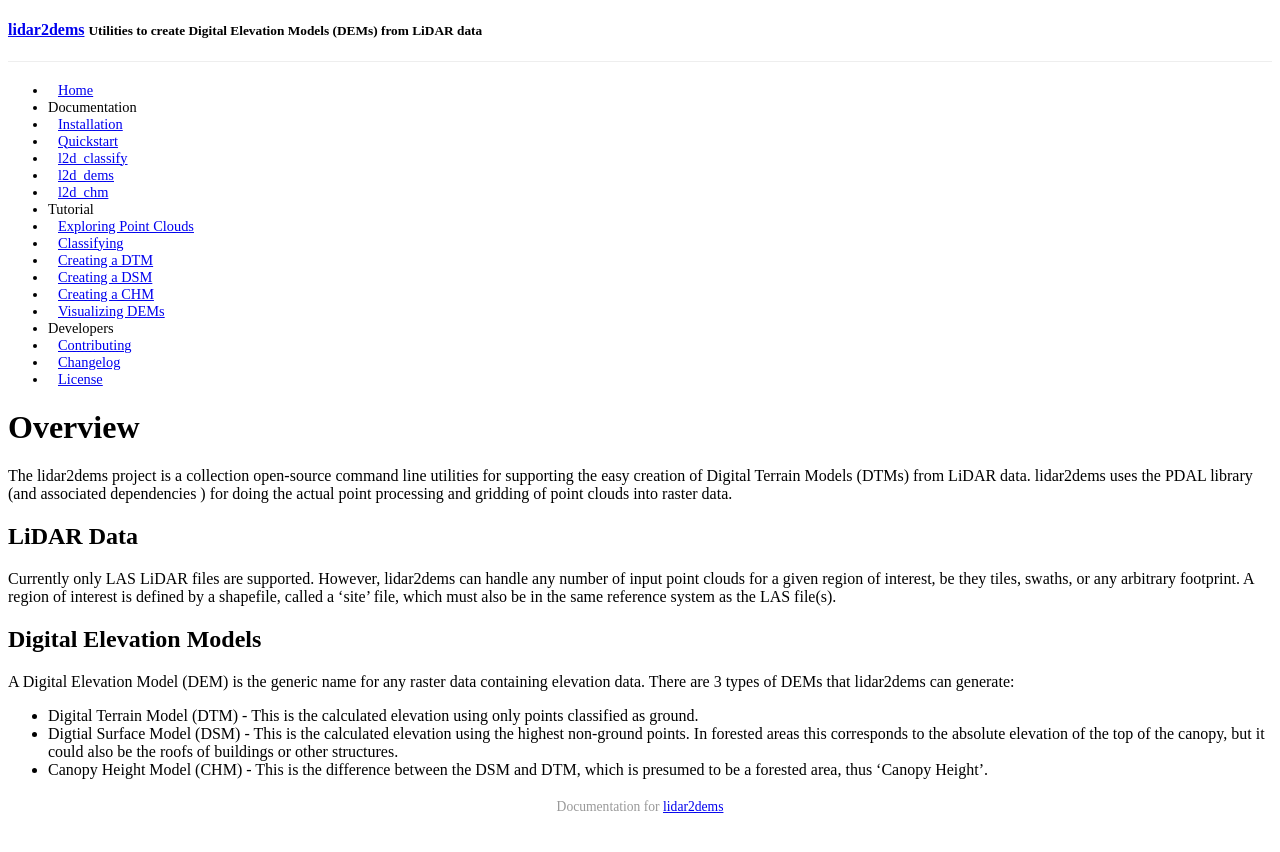
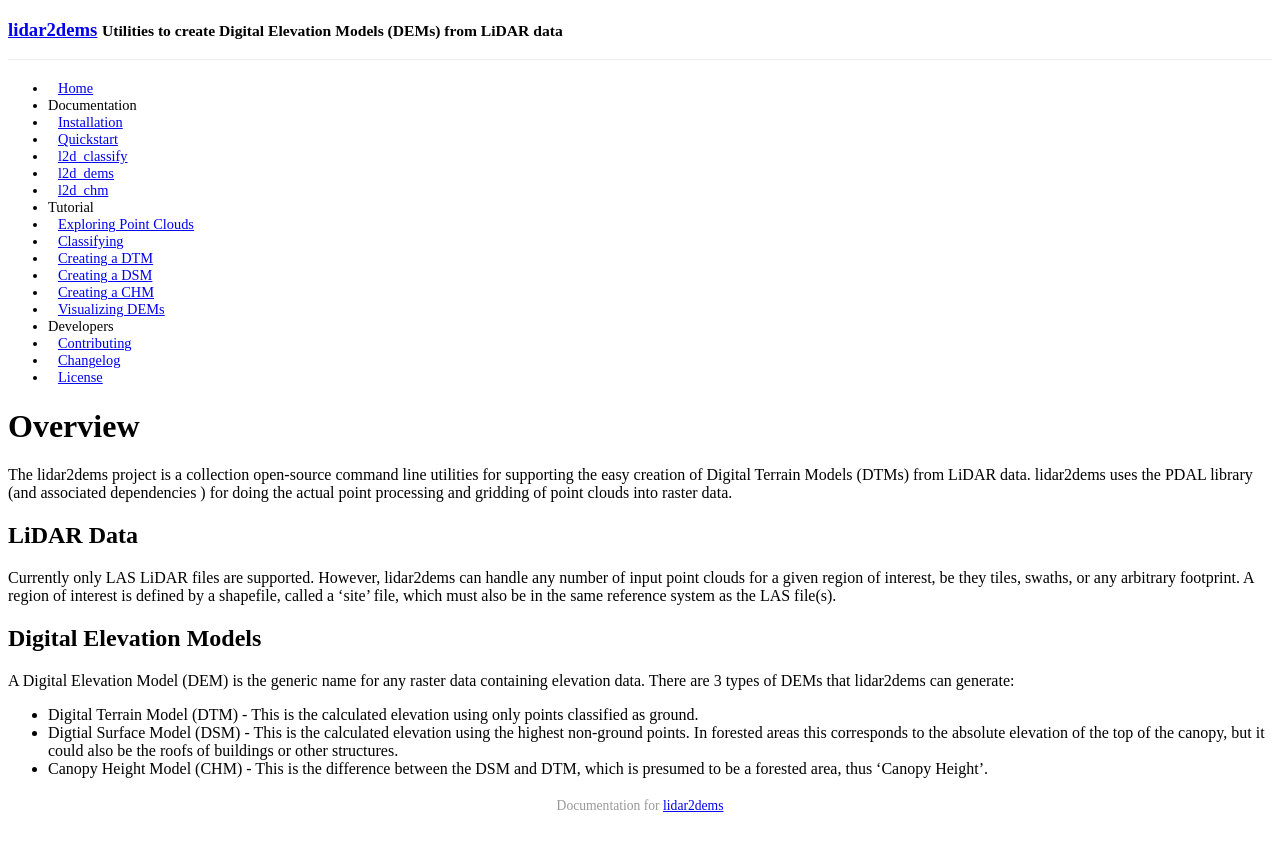
Before and after one commit to Applied-GeoSolutions/lidar2dems, a Jekyll site: the page built from index.md, in a window 1280 px wide. Shown: the top 852 px of the page. Built offline with Jekyll 4.4.1, drawn with Linux system fonts in a browser that asks for light colours; Markdown is read by kramdown in place of the engine named in the settings; a style sheet for code colours, icons or effects is not loaded.

Commit message:
modified header

```diff
--- a/_includes/header.html
+++ b/_includes/header.html
@@ -1,3 +1,3 @@
-<h4><a class=brand href="{{ site.baseurl }}/">{{ site.title }}</a>
+<h3><a class=brand href="{{ site.baseurl }}/">{{ site.title }}</a>
     {% if site.subtitle %}<small>{{ site.subtitle }}</small>{% endif %}
-</h4>
+</h3>
```
